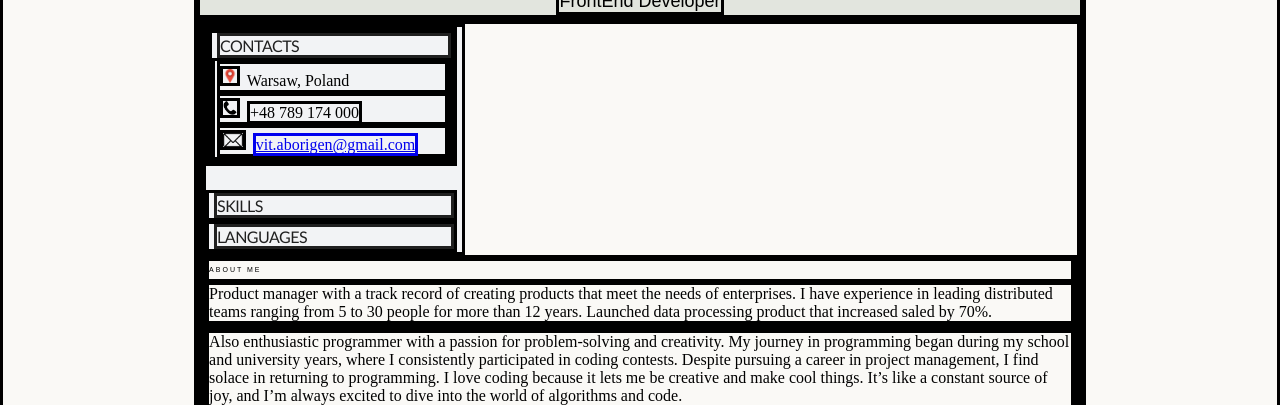
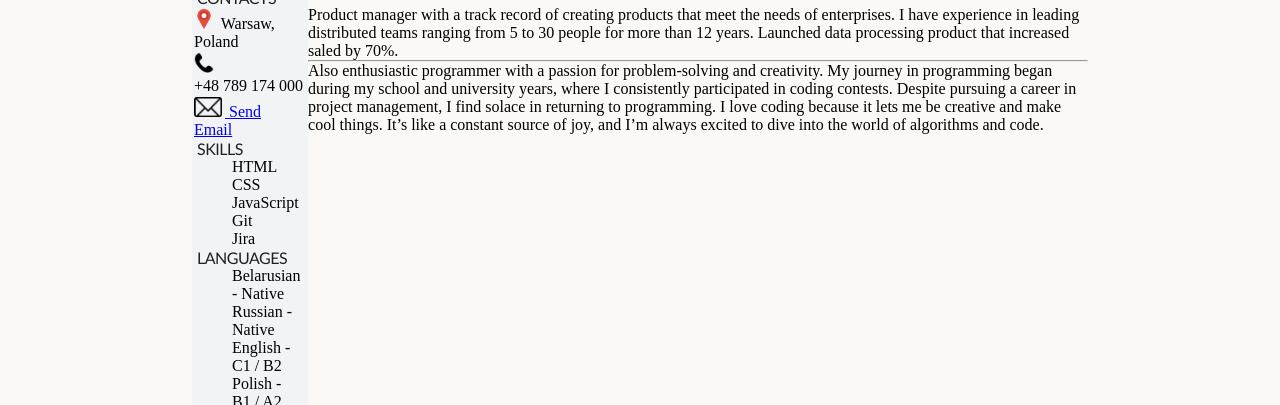
Before and after one commit to vit-aborigen/rsschool-cv, a plain HTML site: page index.html in a window 1280 px wide. Shown: the part 125-530 px from the top of the page. Drawn offline with Linux system fonts and the light colour scheme.

Commit message:
feat: add languages and skillz

```diff
--- a/index.html
+++ b/index.html
@@ -16,8 +16,8 @@
         <main>
             <div class="columns_layout">
                 <div class="column_1">
-                    <div class="credentials">
-                        <article class="about">
+                    <article class="credentials">
+                        <div class="about">
                             <h3>Contacts</h3>
                             <ul>
                                 <li>
@@ -31,21 +31,34 @@
                                 </li>
 
                                 <li>
-                                    <img class="small_icon" src="./img/email.png" alt="Email">
-                                    <a href="mailto: vit.aborigen@gmail.com">vit.aborigen@gmail.com</a>
+                                    <a href="mailto: vit.aborigen@gmail.com">
+                                        <img class="small_icon" src="./img/email.png" alt="Email">
+                                        Send Email
+                                    </a>
                                 </li>
                             </ul>
-                        </article>
-                    </div>
+                        </div>
+                    </article>
 
-                    <div class="Skills">
-                        <h3>
-                            Skills
-                        </h3>
+                    <div class="skills">
+                        <h3>Skills</h3>
+                        <ul>
+                            <li>HTML</li>
+                            <li>CSS</li>
+                            <li>JavaScript</li>
+                            <li>Git</li>
+                            <li>Jira</li>
+                        </ul>
                     </div>
 
                     <div class="languages">
                         <h3>languages</h3>
+                        <ul>
+                            <li>Belarusian - Native</li>
+                            <li>Russian - Native</li>
+                            <li>English - C1 / B2</li>
+                            <li>Polish - B1 / A2</li>
+                        </ul>
                     </div>
                 </div>
                 <div class="columnt_2">
--- a/style.css
+++ b/style.css
@@ -1,7 +1,6 @@
 * {
     box-sizing: border-box;
     margin: 0px;
-    border: solid;
 }
 
 h1 {
@@ -11,6 +10,10 @@ h1 {
 
 h2 {
     font: 18px Arial;
+}
+
+ul {
+    list-style: none;
 }
 
 h3 {
@@ -62,9 +65,13 @@ body {
     font: bold 1.2em Verdana;
 }
 
-
+.columns_layout {
+    display: flex;
+    position: relative;
+}
 
 .column_1 {
+    box-sizing: content-box;
     background-color: #F2F3F5;
     width: 30%;
     padding-right: 5px;
@@ -76,14 +83,7 @@ body {
     margin-right: 3px;
 }
 
-ul {
+.about ul {
     list-style-position: inside;
-    list-style: none;
     padding-left: 2px;
 }
-
-.credentials {
-    display: flex;
-    flex-flow: column wrap;
-    margin-bottom: 1.5em;
-}
```
